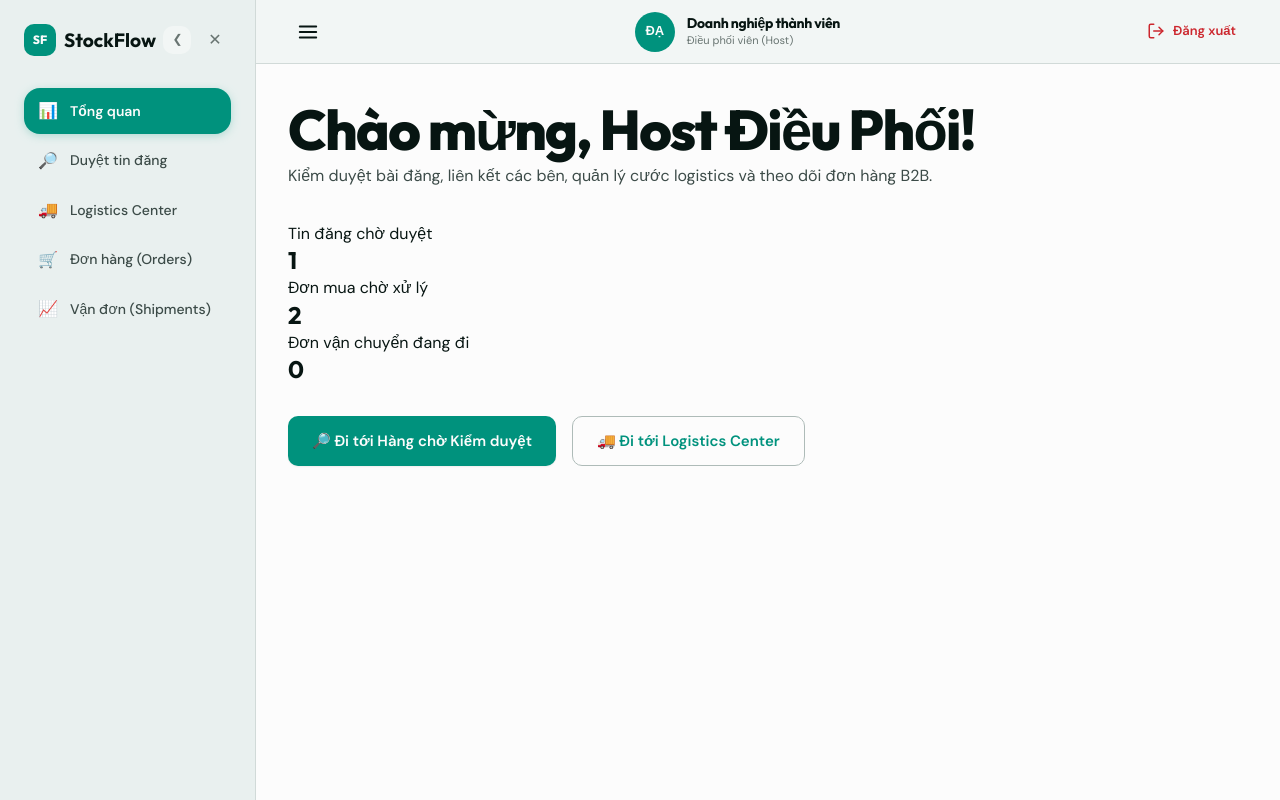
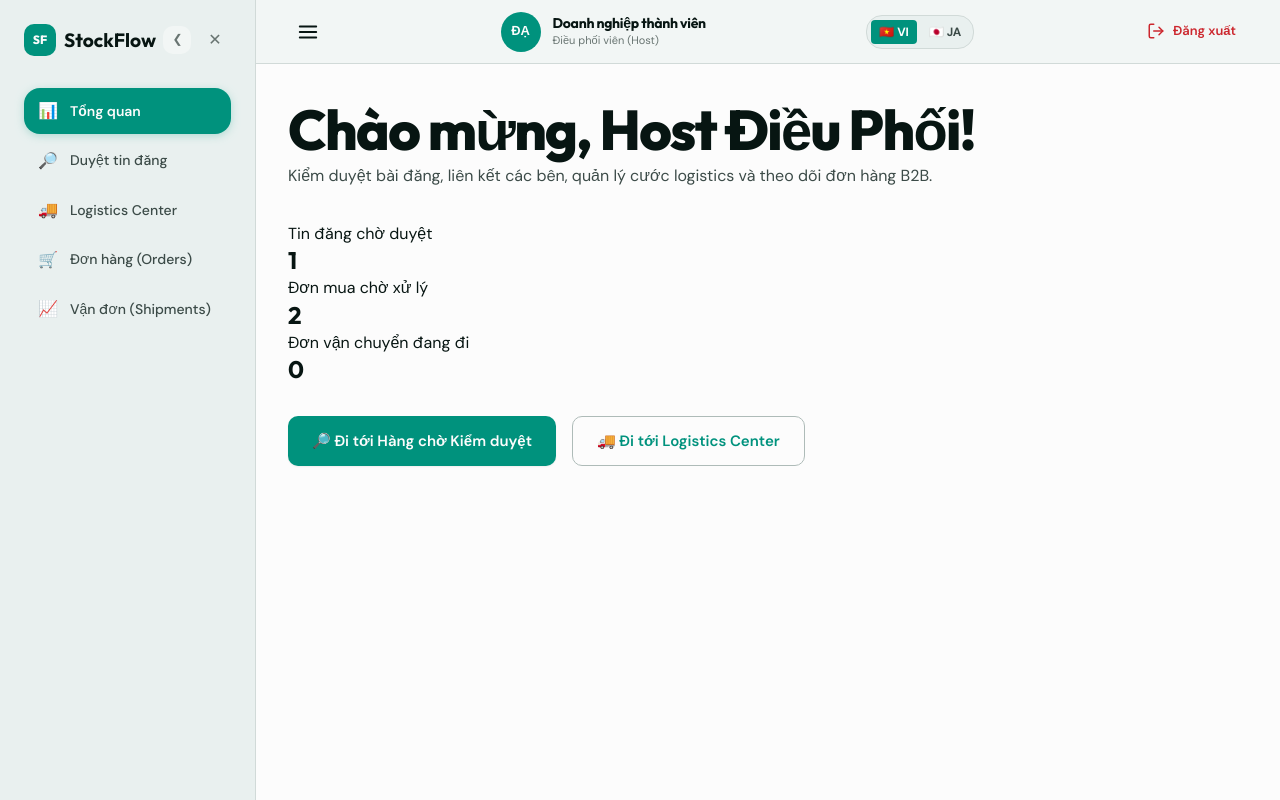
Before and after one commit to Quy1314/Stock_flowb2b, a Next.js app: page /dashboard/host in a window 1280 px wide. Built offline with nearby package versions, Linux system fonts and the light colour scheme.

Commit message:
feat(ui): update role label from Customer to Buyer and introduce multi-language support (Vietnamese 🇻🇳 & Japanese 🇯🇵)

```diff
--- a/src/app/(auth)/register/page.tsx
+++ b/src/app/(auth)/register/page.tsx
@@ -219,7 +219,7 @@ export default function RegisterPage() {
                 onChange={(e) => setRole(e.target.value as 'seller' | 'customer' | 'carrier')}
                 className="sf-select"
               >
-                <option value="customer">Người mua (Customer)</option>
+                <option value="customer">Người mua (Buyer)</option>
                 <option value="seller">Người bán (Seller)</option>
                 <option value="carrier">Đơn vị vận tải (Carrier)</option>
               </select>
--- a/src/app/dashboard/layout.tsx
+++ b/src/app/dashboard/layout.tsx
@@ -4,40 +4,34 @@ import React, { useEffect, useState, useCallback } from 'react'
 import { useRouter, usePathname } from 'next/navigation'
 import Link from 'next/link'
 import { isSupabaseConfigured } from '@/utils/envCheck'
+import { getLanguage, setLanguage, t, Language } from '@/utils/i18n'
 
 /** Tab definitions per role */
-const ROLE_TABS: Record<string, { id: string; label: string; icon: string }[]> = {
+const ROLE_TAB_KEYS: Record<string, { id: string; key: string; icon: string }[]> = {
   seller: [
-    { id: 'overview', label: 'Tổng quan', icon: '📊' },
-    { id: 'listings', label: 'Sản phẩm của tôi', icon: '📦' },
-    { id: 'requests', label: 'Đơn mua từ khách', icon: '📥' },
-    { id: 'warehouses', label: 'Cài đặt Kho', icon: '⚙️' },
+    { id: 'overview', key: 'tab.overview', icon: '📊' },
+    { id: 'listings', key: 'tab.listings', icon: '📦' },
+    { id: 'requests', key: 'tab.requests', icon: '📥' },
+    { id: 'warehouses', key: 'tab.warehouses', icon: '⚙️' },
   ],
   customer: [
-    { id: 'overview', label: 'Tổng quan', icon: '📊' },
-    { id: 'marketplace', label: 'Chợ sỉ B2B', icon: '🛒' },
-    { id: 'requests', label: 'Yêu cầu & Đơn hàng', icon: '📦' },
-    { id: 'warehouses', label: 'Quản lý Kho nhận', icon: '⚙️' },
+    { id: 'overview', key: 'tab.overview', icon: '📊' },
+    { id: 'marketplace', key: 'tab.marketplace', icon: '🛒' },
+    { id: 'requests', key: 'tab.customer_requests', icon: '📦' },
+    { id: 'warehouses', key: 'tab.customer_warehouses', icon: '⚙️' },
   ],
   host: [
-    { id: 'overview', label: 'Tổng quan', icon: '📊' },
-    { id: 'moderation', label: 'Duyệt tin đăng', icon: '🔎' },
-    { id: 'logistics', label: 'Logistics Center', icon: '🚚' },
-    { id: 'orders', label: 'Đơn hàng (Orders)', icon: '🛒' },
-    { id: 'shipments', label: 'Vận đơn (Shipments)', icon: '📈' },
+    { id: 'overview', key: 'tab.overview', icon: '📊' },
+    { id: 'moderation', key: 'tab.moderation', icon: '🔎' },
+    { id: 'logistics', key: 'tab.logistics', icon: '🚚' },
+    { id: 'orders', key: 'tab.orders', icon: '🛒' },
+    { id: 'shipments', key: 'tab.shipments', icon: '📈' },
   ],
   carrier: [
-    { id: 'overview', label: 'Tổng quan', icon: '📊' },
-    { id: 'trips', label: 'Yêu cầu Vận chuyển', icon: '🚚' },
-    { id: 'capacity', label: 'Cập nhật Năng lực', icon: '⚙️' },
+    { id: 'overview', key: 'tab.overview', icon: '📊' },
+    { id: 'trips', key: 'tab.trips', icon: '🚚' },
+    { id: 'capacity', key: 'tab.capacity', icon: '⚙️' },
   ],
-}
-
-const ROLE_LABELS: Record<string, string> = {
-  seller: 'Người bán (Seller)',
-  customer: 'Người mua (Customer)',
-  host: 'Điều phối viên (Host)',
-  carrier: 'Đơn vị vận tải (Carrier)',
 }
 
 export default function DashboardLayout({
@@ -53,6 +47,21 @@ export default function DashboardLayout({
   const [activeTab, setActiveTab] = useState('overview')
   const [sidebarOpen, setSidebarOpen] = useState(false)
   const [isCollapsed, setIsCollapsed] = useState(false)
+  const [lang, setLangState] = useState<Language>('vi')
+
+  useEffect(() => {
+    setLangState(getLanguage())
+    const handleLangChange = (e: any) => {
+      setLangState(e.detail || getLanguage())
+    }
+    window.addEventListener('stockflow-lang-changed', handleLangChange)
+    return () => window.removeEventListener('stockflow-lang-changed', handleLangChange)
+  }, [])
+
+  const handleSelectLanguage = (newLang: Language) => {
+    setLanguage(newLang)
+    setLangState(newLang)
+  }
 
   useEffect(() => {
     const pathParts = pathname.split('/')
@@ -114,7 +123,8 @@ export default function DashboardLayout({
     }
   }
 
-  const tabs = role ? (ROLE_TABS[role] || []) : []
+  const rawTabs = role ? (ROLE_TAB_KEYS[role] || []) : []
+  const roleLabelKey = role === 'customer' ? 'role.buyer' : role ? `role.${role}` : ''
 
   return (
     <div className="sf-dashboard-shell">
@@ -156,18 +166,19 @@ export default function DashboardLayout({
         </div>
 
         <nav className="sf-sidebar__nav">
-          {tabs.map((tab) => {
+          {rawTabs.map((tab) => {
             const isActive = activeTab === tab.id
+            const label = t(tab.key, lang)
             return (
               <button
                 key={tab.id}
                 type="button"
                 onClick={() => handleTabClick(tab.id)}
-                title={isCollapsed ? tab.label : undefined}
+                title={isCollapsed ? label : undefined}
                 className={`sf-sidebar__item ${isActive ? 'sf-sidebar__item--active' : ''}`}
               >
                 <span className="sf-sidebar__item-icon">{tab.icon}</span>
-                {!isCollapsed && <span className="sf-sidebar__item-label">{tab.label}</span>}
+                {!isCollapsed && <span className="sf-sidebar__item-label">{label}</span>}
               </button>
             )
           })}
@@ -194,8 +205,28 @@ export default function DashboardLayout({
             </div>
             <div>
               <h4 className="sf-topbar__company">{companyName}</h4>
-              <span className="sf-topbar__role">{role ? ROLE_LABELS[role] : ''}</span>
+              <span className="sf-topbar__role">{roleLabelKey ? t(roleLabelKey, lang) : ''}</span>
             </div>
+          </div>
+
+          {/* Language Switcher */}
+          <div className="flex items-center gap-1 bg-[var(--surface-sunken)] border border-[var(--border)] rounded-lg p-1 text-xs">
+            <button
+              type="button"
+              onClick={() => handleSelectLanguage('vi')}
+              className={`px-2 py-1 rounded font-bold transition-colors ${lang === 'vi' ? 'bg-[var(--primary)] text-white' : 'text-[var(--ink-secondary)]'}`}
+              title="Tiếng Việt"
+            >
+              🇻🇳 VI
+            </button>
+            <button
+              type="button"
+              onClick={() => handleSelectLanguage('ja')}
+              className={`px-2 py-1 rounded font-bold transition-colors ${lang === 'ja' ? 'bg-[var(--primary)] text-white' : 'text-[var(--ink-secondary)]'}`}
+              title="日本語"
+            >
+              🇯🇵 JA
+            </button>
           </div>
 
           <button onClick={handleLogout} className="sf-topbar__logout">
@@ -215,7 +246,7 @@ export default function DashboardLayout({
               <polyline points="16 17 21 12 16 7" />
               <line x1="21" y1="12" x2="9" y2="12" />
             </svg>
-            <span className="hidden sm:inline">Đăng xuất</span>
+            <span className="hidden sm:inline">{t('action.logout', lang)}</span>
           </button>
         </header>
 
--- /dev/null
+++ b/src/utils/i18n.ts
@@ -0,0 +1,85 @@
+'use client'
+
+export type Language = 'vi' | 'ja'
+
+export const TRANSLATIONS: Record<Language, Record<string, string>> = {
+  vi: {
+    // Roles
+    'role.seller': 'Người bán (Seller)',
+    'role.buyer': 'Người mua (Buyer)',
+    'role.host': 'Điều phối viên (Host)',
+    'role.carrier': 'Đơn vị vận tải (Carrier)',
+
+    // Tabs
+    'tab.overview': 'Tổng quan',
+    'tab.listings': 'Sản phẩm của tôi',
+    'tab.requests': 'Đơn mua từ khách',
+    'tab.warehouses': 'Cài đặt Kho',
+    'tab.customer_warehouses': 'Quản lý Kho nhận',
+    'tab.marketplace': 'Chợ sỉ B2B',
+    'tab.customer_requests': 'Yêu cầu & Đơn hàng',
+    'tab.moderation': 'Duyệt tin đăng',
+    'tab.logistics': 'Logistics Center',
+    'tab.orders': 'Đơn hàng (Orders)',
+    'tab.shipments': 'Vận đơn (Shipments)',
+    'tab.trips': 'Yêu cầu Vận chuyển',
+    'tab.capacity': 'Cập nhật Năng lực',
+
+    // Buttons & Actions
+    'action.logout': 'Đăng xuất',
+    'action.add_new': 'Thêm mới',
+    'action.cancel': 'Hủy',
+    'action.confirm': 'Xác nhận',
+    'action.close': 'Đóng',
+    'action.search': 'Tìm kiếm',
+    'lang.label': 'Ngôn ngữ',
+  },
+  ja: {
+    // Roles
+    'role.seller': '売り手 (Seller)',
+    'role.buyer': '買い手 (Buyer)',
+    'role.host': 'コーディネーター (Host)',
+    'role.carrier': '配送業者 (Carrier)',
+
+    // Tabs
+    'tab.overview': '概要 (Overview)',
+    'tab.listings': '出品商品 (Listings)',
+    'tab.requests': '購入リクエスト (Requests)',
+    'tab.warehouses': '倉庫設定 (Warehouses)',
+    'tab.customer_warehouses': '受取倉庫管理 (Warehouses)',
+    'tab.marketplace': 'B2B卸売市場 (Marketplace)',
+    'tab.customer_requests': 'リクエスト & 注文 (Orders)',
+    'tab.moderation': '掲載承認 (Moderation)',
+    'tab.logistics': '物流センター (Logistics)',
+    'tab.orders': '注文管理 (Orders)',
+    'tab.shipments': '配送伝票 (Shipments)',
+    'tab.trips': '配送リクエスト (Trips)',
+    'tab.capacity': '車両能力更新 (Capacity)',
+
+    // Buttons & Actions
+    'action.logout': 'ログアウト',
+    'action.add_new': '新規追加',
+    'action.cancel': 'キャンセル',
+    'action.confirm': '確認',
+    'action.close': '閉じる',
+    'action.search': '検索',
+    'lang.label': '言語',
+  },
+}
+
+export function getLanguage(): Language {
+  if (typeof window === 'undefined') return 'vi'
+  return (localStorage.getItem('stockflow-lang') as Language) || 'vi'
+}
+
+export function setLanguage(lang: Language) {
+  if (typeof window !== 'undefined') {
+    localStorage.setItem('stockflow-lang', lang)
+    window.dispatchEvent(new CustomEvent('stockflow-lang-changed', { detail: lang }))
+  }
+}
+
+export function t(key: string, lang?: Language): string {
+  const currentLang = lang || getLanguage()
+  return TRANSLATIONS[currentLang]?.[key] || TRANSLATIONS['vi'][key] || key
+}
```
